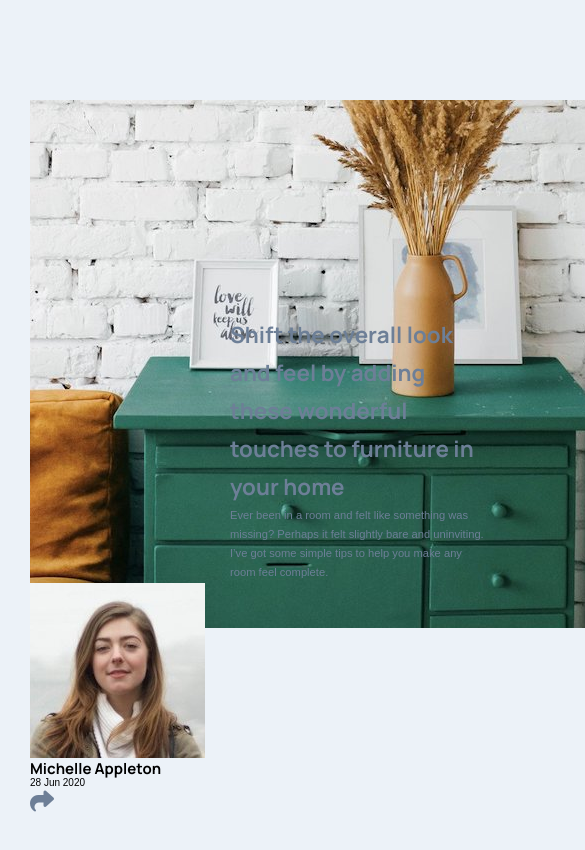
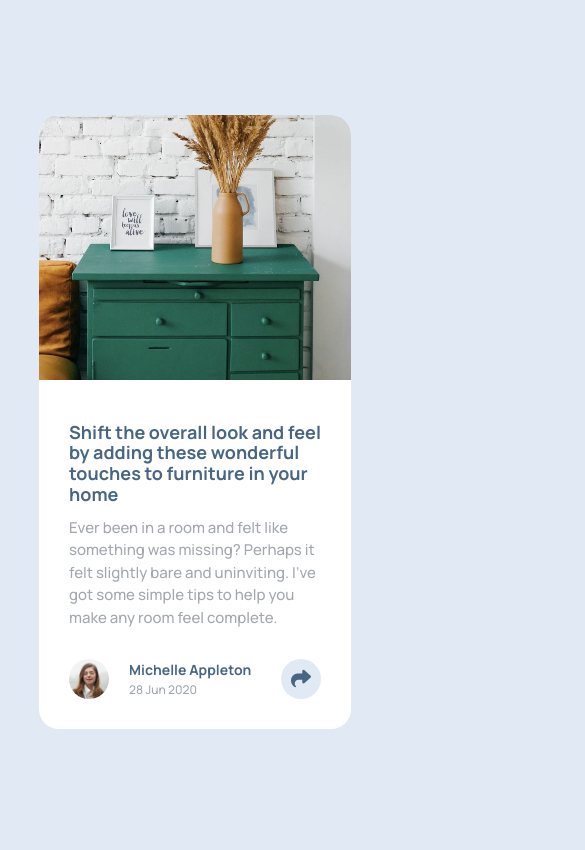
Before and after one commit to jcamp/article_preview, a plain HTML site: page index.html in a window 390 px wide. Shown: the top 850 px of the page, 585 px wide, since content can reach past the window. Drawn offline with Linux system fonts and the light colour scheme.

Commit message:
FLEXBOX no media query

```diff
--- a/style.css
+++ b/style.css
@@ -1,141 +1,130 @@
 :root {
-  --color-heading: #48556a;
-  --color-dark-background: #6d7f97;
-  --color-article: #9eafc2;
-  --color-soft-background: #ecf2f8;
+  --color-text-dark: #486683;
+  --color-text-light: #a3a8af;
+  --color-background: #e1eaf4;
+
+  font-size: 62.5%;
 }
+
+/* /////////////////////
+      GLOBAL
+//////////////////// */
 
 *,
 *::after,
 *::before {
   box-sizing: border-box;
-}
-body {
-  background-color: var(--color-soft-background);
-  font-size: 62.5%;
-  margin: 0;
-  padding: 0;
-  font-family: Arial, Helvetica, sans-serif;
-  width: 100vw;
-  height: 100vh;
-}
-
-h1,
-h2,
-p {
   margin: 0;
   padding: 0;
 }
 
-h1,
-h2 {
+body {
+  display: flex;
+  justify-content: center;
+  justify-content: center;
+  align-items: center;
+
+  background: var(--color-background);
+
   font-family: "Manrope", sans-serif;
+  font-size: 1.5rem;
+  color: var(--color-text-light);
+
+  width: 100vw;
+  min-height: 100vh;
 }
 
-/* ////////////////////////////////////CONTAINER */
+/* /////////////////////
+      CONTAINER
+//////////////////// */
 
 .container {
-  background-color: #fff;
-  border-radius: 10px;
-  display: grid;
-  grid-template-rows: 200px 1fr 1fr 1fr;
-  height: 515px;
-  margin-left: auto;
-  margin-right: auto;
-  margin-top: 100px;
-  position: relative;
-  width: 330px;
+  display: flex;
+  flex-wrap: wrap;
+  justify-content: center;
+  align-items: center;
+
+  border-radius: 20px;
+  background: #fff;
+
+  width: 80%;
+  max-width: 1000px;
+
+  overflow: hidden;
 }
 
-@media screen and (min-width: 1440px) {
-  .container {
-    width: 730px;
-    height: 280px;
-    grid-template-rows: 1fr 1fr 1fr;
-    grid-template-columns: 286px 1fr;
-  }
+/* /////////////////////
+      HEADER
+//////////////////// */
+
+.header__img {
+  max-width: 400px;
+  min-width: 331px;
+
+  margin-right: auto;
 }
 
-/* //////////////////////////////////////HEADER IMAGE */
+/* /////////////////////
+      MAIN
+//////////////////// */
 
-.container__header-image {
-  width: 100%;
-  height: 100%;
-  object-fit: cover;
-  border-top-left-radius: 10px;
-  border-top-right-radius: 10px;
+.main--container {
+  max-width: 540px;
+
+  padding: 3rem;
+
+  margin-right: auto;
 }
 
-@media screen and (min-width: 1440px) {
-  .container__header-image {
-    grid-row: 1/4;
-    border-top-right-radius: 0;
-    border-bottom-left-radius: 10px;
-  }
+.article__heading {
+  color: var(--color-text-dark);
+  font-size: 1.8rem;
 }
 
-/* ////////////////////////////////////HEADING */
+.article__text {
+  font-size: 1.5rem;
+  line-height: 1.5;
 
-.container__heading {
-  max-width: 260px;
-  margin-left: auto;
-  margin-right: auto;
-  margin-top: 1.5rem;
-  font-size: 1rem;
-  color: var(--color-heading);
+  margin-bottom: 3rem;
 }
 
-.container__article {
-  max-width: 260px;
-  margin-left: auto;
-  margin-right: auto;
-  margin-top: 1rem;
-  line-height: 1.7;
-  font-size: 0.7rem;
-  color: var(--color-dark-background);
+/* /////////////////////
+      PROFILE
+//////////////////// */
+
+.profile {
+  display: flex;
+  align-items: center;
 }
 
-@media screen and (min-width: 1440px) {
-  .container__heading {
-    margin-left: 4rem;
-  }
-  .container__article {
-    margin-left: 4rem;
-  }
+.profile__img {
+  width: 40px;
+  border-radius: 100%;
 }
 
-/*///////////////////////////////////// PROFILE CARD */
-
-.card__profile {
-  display: grid;
-  grid-template-columns: auto 180px auto;
-  justify-items: center;
-  align-items: center;
-}
-.profile__image {
-  border-radius: 100%;
-  height: 50px;
+.profile__text {
   margin-left: 2rem;
 }
 
-.profile__article {
-  margin-right: 2rem;
-  color: var(--color-dark-background);
+.profile__name {
+  font-size: 1.4rem;
+  margin-bottom: 0.5rem;
+  color: var(--color-text-dark);
 }
 
-.profile__heading {
-  color: var(--color-heading);
+.profile__date {
+  font-size: 1.2rem;
 }
 
 .profile__icon {
-  font-size: 1.5rem;
-  margin-right: 2rem;
-  color: var(--color-dark-background);
-  cursor: pointer;
-  transition: color 0.15s, box-shadow 0.15s;
+  margin-left: auto;
+
+  font-size: 2rem;
+
+  background: var(--color-background);
+  color: var(--color-text-dark);
+
+  padding: 1rem;
+
+  border-radius: 100%;
 }
-
-.profile__icon:hover {
-  color: var(--color-heading);
-  box-shadow: 0 0 10px 5px var(--color-heading);
-}
```
